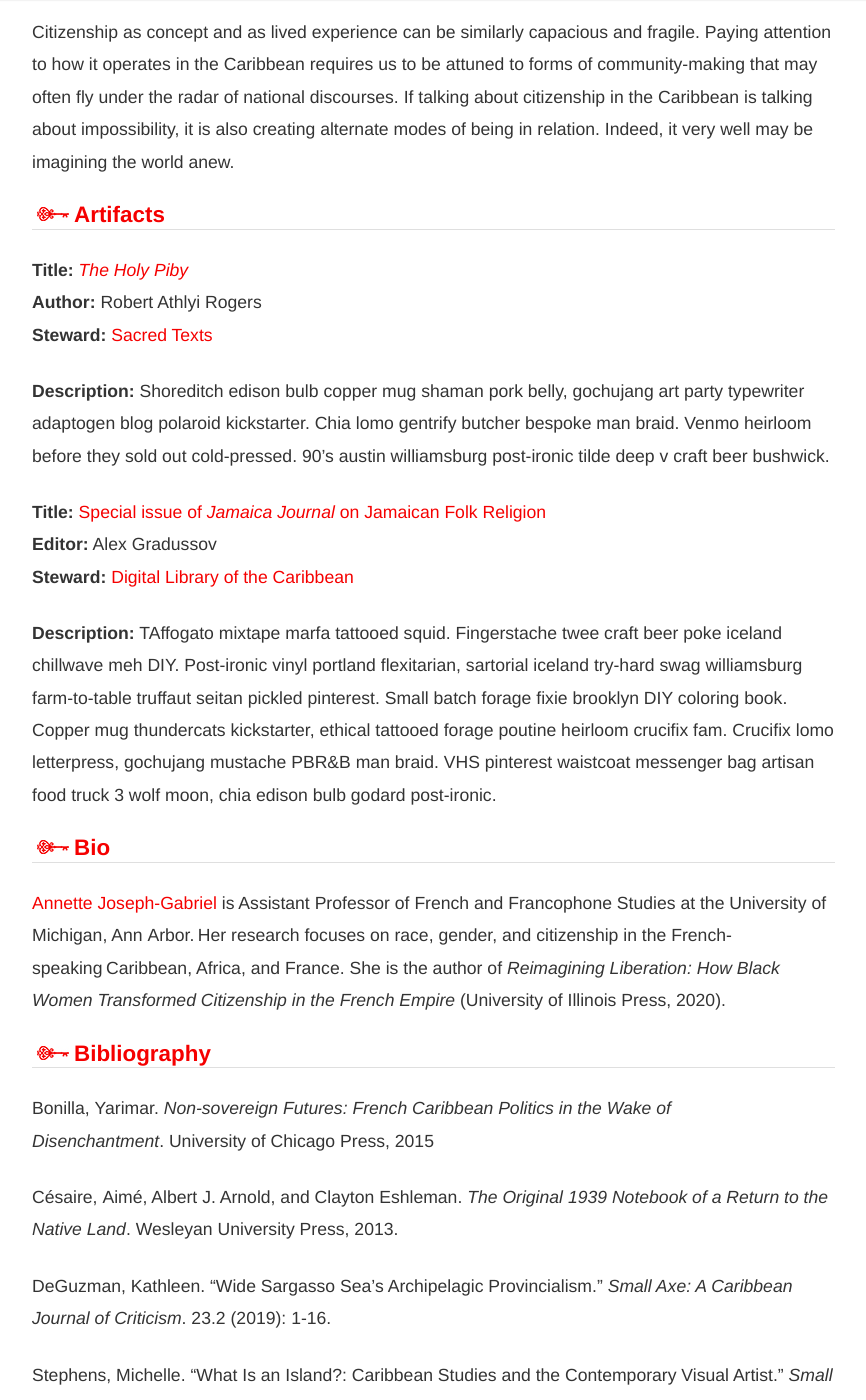
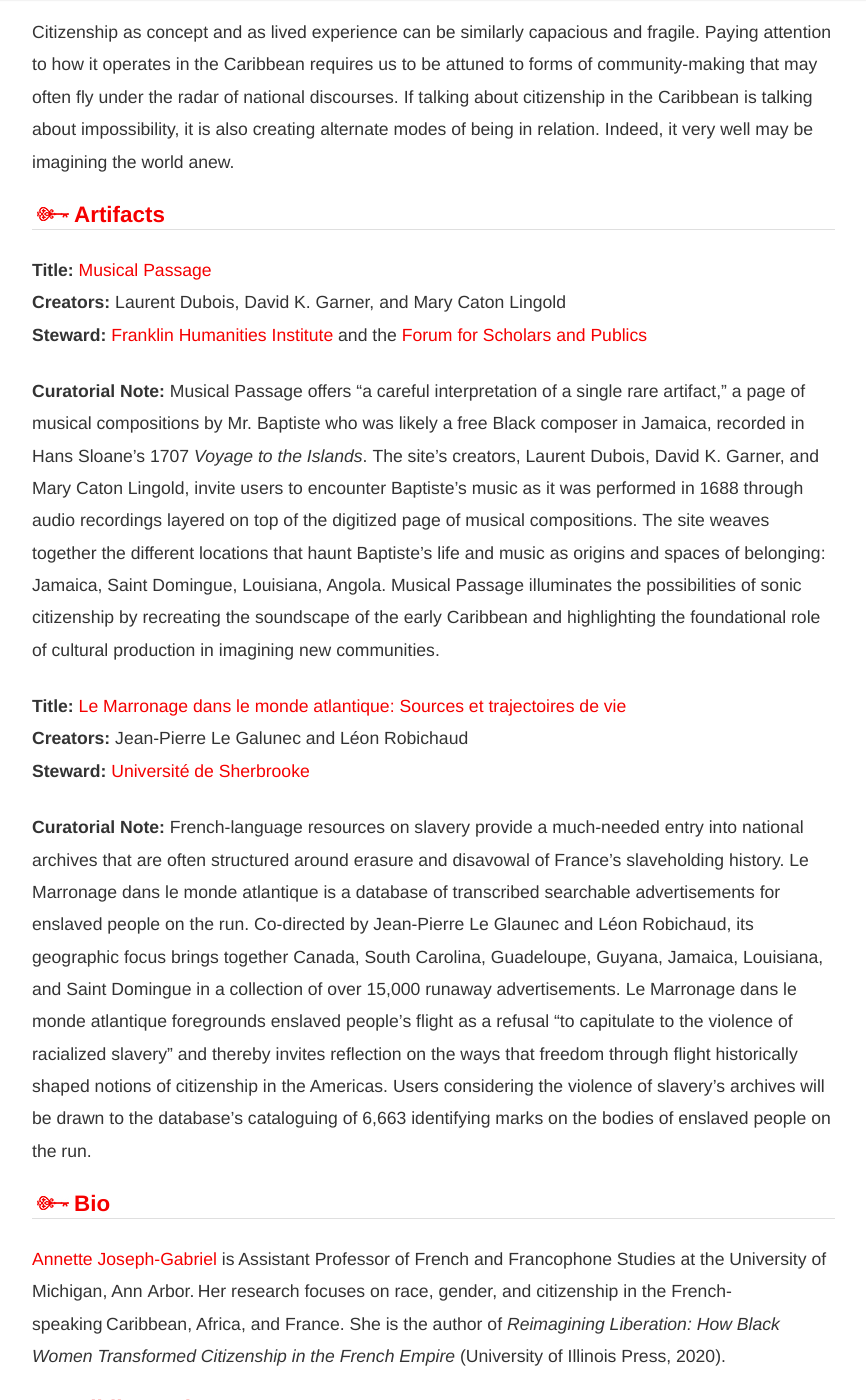
Before and after one commit to roopikarisam/keywords-caribbean-studies, a Jekyll site: the page built from _posts/2020-11-20-citizen.md, in a window 1280 px wide and 1400 px high, scrolled down 1792 px. Shown: the whole window, without its empty margins (68-934 px from the left). Built offline with Jekyll 4.4.1, drawn with Linux system fonts in a browser that asks for light colours; nearby versions of some CDN libraries; comment, search, counter and statistics services are not loaded.

Commit message:
added citizen

```diff
--- a/_posts/2020-11-20-citizen.md
+++ b/_posts/2020-11-20-citizen.md
@@ -22,17 +22,18 @@ Citizenship as concept and as lived experience can be similarly capacious and fr
 [^4]: Césaire, _The Original 1939 Notebook of a Return to the Native Land._
 
 <div class="section-title"><img style="padding: 5px;float:left;" src="{{ site.baseurl}}/assets/images/tiny-key.jpg"><a href="#Artifacts"><h2>Artifacts</h2></a></div>
-**Title:** [*The Holy Piby*](https://www.sacred-texts.com/afr/piby/index.htm)
-**Author:** Robert Athlyi Rogers
-**Steward:** [Sacred Texts](https://www.sacred-texts.com/index.htm)
+**Title:** [Musical Passage](http://www.musicalpassage.org/)
+**Creators:** Laurent Dubois, David K. Garner, and Mary Caton Lingold
+**Steward:** [Franklin Humanities Institute](https://fhi.duke.edu) and the [Forum for Scholars and Publics](https://fsp.trinity.duke.edu/)
 
-**Description:** Shoreditch edison bulb copper mug shaman pork belly, gochujang art party typewriter adaptogen blog polaroid kickstarter. Chia lomo gentrify butcher bespoke man braid. Venmo heirloom before they sold out cold-pressed. 90's austin williamsburg post-ironic tilde deep v craft beer bushwick.
+**Curatorial Note:** Musical Passage offers “a careful interpretation of a single rare artifact,” a page of musical compositions by Mr. Baptiste who was likely a free Black composer in Jamaica, recorded in Hans Sloane’s 1707 *Voyage to the Islands*. The site’s creators, Laurent Dubois, David K. Garner, and Mary Caton Lingold, invite users to encounter Baptiste’s music as it was performed in 1688 through audio recordings layered on top of the digitized page of musical compositions. The site weaves together the different locations that haunt Baptiste’s life and music as origins and spaces of belonging: Jamaica, Saint Domingue, Louisiana, Angola. Musical Passage illuminates the possibilities of sonic citizenship by recreating the soundscape of the early Caribbean and highlighting the foundational role of cultural production in imagining new communities.
 
-**Title:** [Special issue of _Jamaica Journal_ on Jamaican Folk Religion](https://dloc.com/UF00090030/00006/1j?search=jamaica+%3djournal)
-**Editor:** Alex Gradussov
-**Steward:** [Digital Library of the Caribbean](https://www.dloc.com/)
+**Title:** [Le Marronage dans le monde atlantique: Sources et trajectoires de vie
+](http://www.marronnage.info/fr/index.html)
+**Creators:** Jean-Pierre Le Galunec and Léon Robichaud
+**Steward:** [Université de Sherbrooke](https://www.usherbrooke.ca)
 
-**Description:** TAffogato mixtape marfa tattooed squid. Fingerstache twee craft beer poke iceland chillwave meh DIY. Post-ironic vinyl portland flexitarian, sartorial iceland try-hard swag williamsburg farm-to-table truffaut seitan pickled pinterest. Small batch forage fixie brooklyn DIY coloring book. Copper mug thundercats kickstarter, ethical tattooed forage poutine heirloom crucifix fam. Crucifix lomo letterpress, gochujang mustache PBR&B man braid. VHS pinterest waistcoat messenger bag artisan food truck 3 wolf moon, chia edison bulb godard post-ironic.
+**Curatorial Note:** French-language resources on slavery provide a much-needed entry into national archives that are often structured around erasure and disavowal of France’s slaveholding history. Le Marronage dans le monde atlantique is a database of transcribed searchable advertisements for enslaved people on the run. Co-directed by Jean-Pierre Le Glaunec and Léon Robichaud, its geographic focus brings together Canada, South Carolina, Guadeloupe, Guyana, Jamaica, Louisiana, and Saint Domingue in a collection of over 15,000 runaway advertisements. Le Marronage dans le monde atlantique foregrounds enslaved people’s flight as a refusal “to capitulate to the violence of racialized slavery” and thereby invites reflection on the ways that freedom through flight historically shaped notions of citizenship in the Americas. Users considering the violence of slavery’s archives will be drawn to the database’s cataloguing of 6,663 identifying marks on the bodies of enslaved people on the run.
 
 <div class="section-title"><img style="padding: 5px;float:left;" src="{{ site.baseurl}}/assets/images/tiny-key.jpg"><a href="#Bio"><h2>Bio</h2></a></div>
 
```
